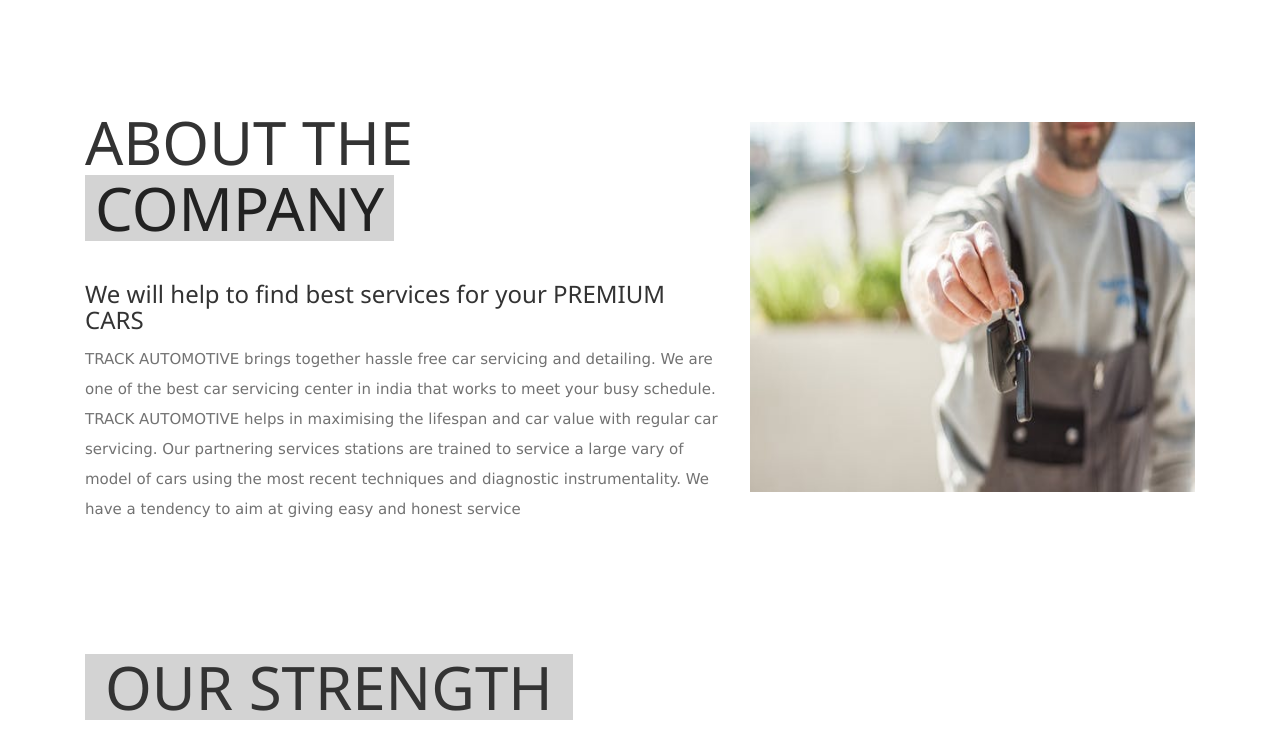
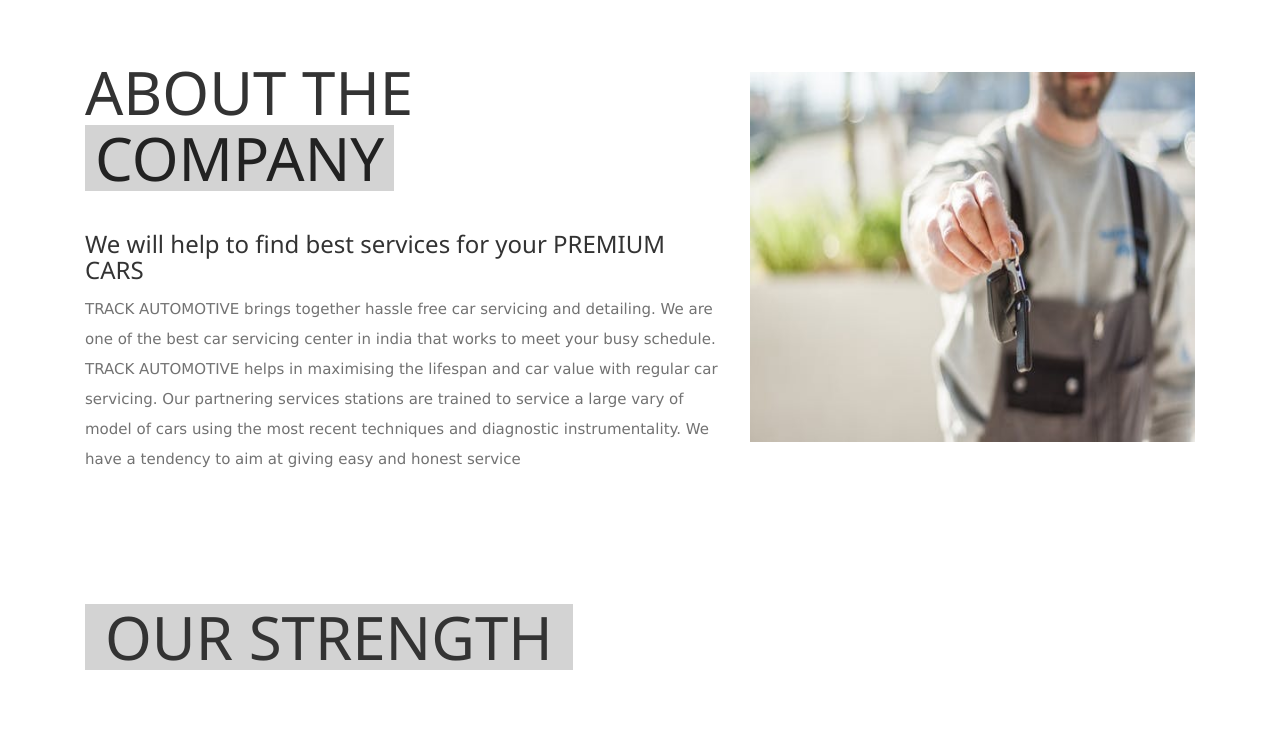
Before and after one commit to nessa1234/automotive, a Django app: page /about in a window 1280 px wide. Shown: the part 446-1188 px from the top of the page. Run offline with Django 3.2, Linux system fonts and the light colour scheme; some libraries are stand-ins or nearby versions.

Commit message:
change in templates

```diff
--- a/templates/about1.html
+++ b/templates/about1.html
@@ -1,7 +1,7 @@
 {%load static from staticfiles %}
 
 
-<section class="intro-section pt100 pb50">
+<section class="intro-section pt50 pb50">
 		<div class="container">
 			<div class="row">
 				<div class="col-lg-7 intro-text mb-5 mb-lg-0">
```
